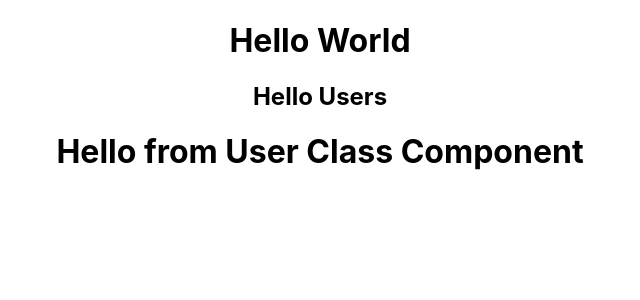
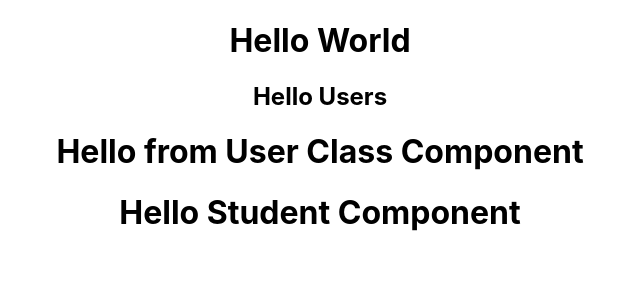
Before and after one commit to sakshi16-b/react-tut, a React (Create React App) app: page / in a window 1280 px wide. Shown: the top 300 px of the page, without its empty margins (320-960 px from the left). Built offline with nearby package versions, Linux system fonts and the light colour scheme.

Commit message:
jsx done

```diff
--- a/src/App.js
+++ b/src/App.js
@@ -2,6 +2,7 @@ import logo from "./logo.svg";
 import "./App.css";
 import Users from "./Users";
 import User from "./User";
+import Student from "./Student";
 
 function App() {
   // function Apple() {
@@ -12,6 +13,7 @@ function App() {
       <h1>Hello World</h1>
       <Users />
       <User />
+      <Student />
       {/* <Apple></Apple> */}
       {/* {Apple()} */}
     </div>
--- /dev/null
+++ b/src/Student.js
@@ -0,0 +1,8 @@
+import React from "react";
+
+function Student() {
+  return <h1>Hello Student Component</h1>;
+  //without jsx
+  //  return React.createElement("h1", null, "Hello Student Component");
+}
+export default Student;
```
